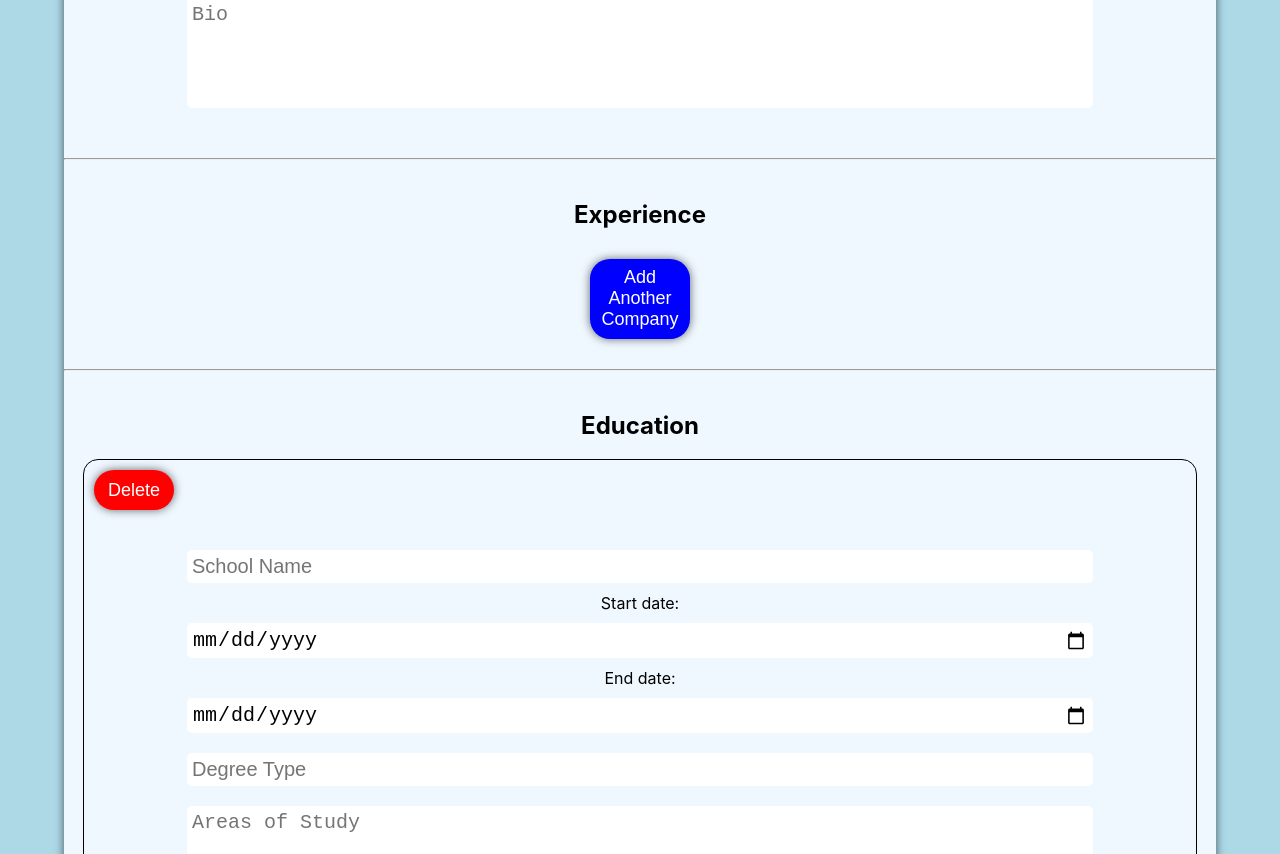
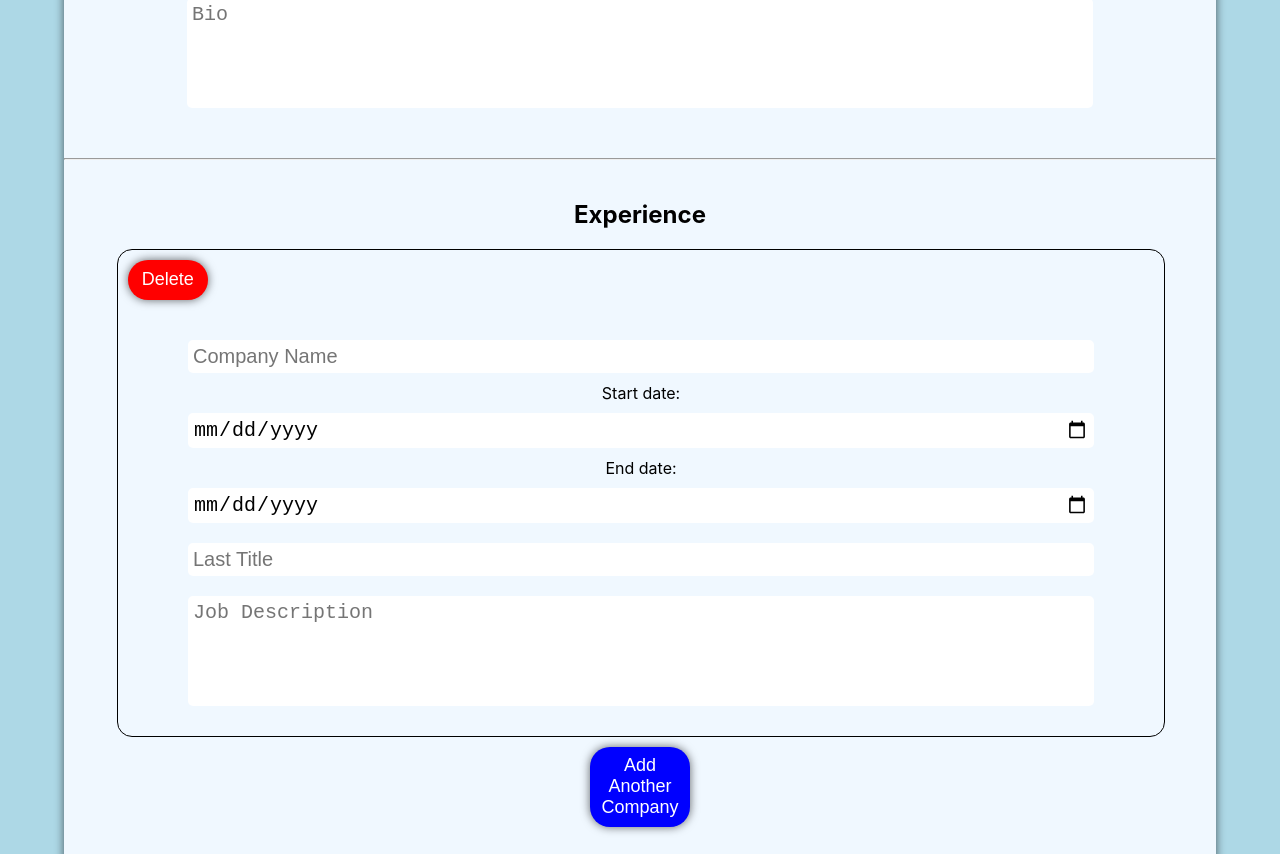
Before and after one commit to chadjcampbell/cv-project, a React (Create React App) app: page / in a window 1280 px wide. Shown: the part 486-1340 px from the top of the page. Built offline with nearby package versions, Linux system fonts and the light colour scheme.

Commit message:
import uuid, complete rework of Experience state management

```diff
--- a/package.json
+++ b/package.json
@@ -10,6 +10,7 @@
     "react-dom": "^18.2.0",
     "react-scripts": "5.0.1",
     "react-to-print": "^2.14.10",
+    "react-uuid": "^2.0.0",
     "web-vitals": "^2.1.4"
   },
   "scripts": {
--- a/src/App.js
+++ b/src/App.js
@@ -3,24 +3,43 @@ import "./App.css";
 import Header from "./components/Header";
 import Main from "./components/Main";
 import Preview from "./components/Preview";
+import uuid from "react-uuid";
 
 function App() {
+  function newExperience() {
+    return {
+      id: uuid(),
+      company: "",
+      start: "",
+      end: "",
+      title: "",
+      jobDesc: "",
+    };
+  }
   const [personalInfo, setPersonalInfo] = useState({});
-  const [experience, setExperience] = useState([]);
+  const [experience, setExperience] = useState([newExperience()]);
 
-  function addPersonalInfo(key, info) {
+  function changePersonalInfo(key, info) {
     setPersonalInfo({ ...personalInfo, [`${key}`]: info });
   }
 
-  function addExperience(index, key, info) {
-    let newExperience = { ...experience[index], [`${key}`]: info };
-    setExperience([...experience, newExperience]);
+  function addExperience() {
+    setExperience([...experience, newExperience()]);
+  }
+
+  function deleteExperience(id) {
+    setExperience(experience.filter((exp) => exp.id !== id));
   }
 
   return (
     <div className="App">
       <Header />
-      <Main addPersonalInfo={addPersonalInfo} addExperience={addExperience} />
+      <Main
+        changePersonalInfo={changePersonalInfo}
+        experience={experience}
+        addExperience={addExperience}
+        deleteExperience={deleteExperience}
+      />
       <Preview personalInfo={personalInfo} experience={experience} />
     </div>
   );
--- a/src/components/ComponentToPrint.js
+++ b/src/components/ComponentToPrint.js
@@ -12,7 +12,6 @@ const ComponentToPrint = forwardRef(function ComponentToPrint(
       <h3>{personalInfo.email}</h3>
       <h4>{personalInfo.address}</h4>
       <h5>{personalInfo.bio}</h5>
-      <h4>{experience}</h4>
     </div>
   );
 });
--- a/src/components/Experience.js
+++ b/src/components/Experience.js
@@ -1,80 +1,37 @@
-import { useState } from "react";
-
-function ExpSection({ index, handleDelete, addExperience }) {
-  function handleChange(index, event) {
-    addExperience(index, event.target.name, event.target.value);
-  }
+function Experience({ experience, addExperience, deleteExperience }) {
   return (
-    <section className="expSection">
-      <button onClick={() => handleDelete(index)} className="deleteBtn">
+    <div className="Experience section">
+      <h2>Experience</h2>
+      <div className="expContainer">
+        {experience.map((exp) => (
+          <section key={exp.id} className="expSection">
+            <button
+              onClick={() => deleteExperience(exp.id)}
+              className="deleteBtn"
+            >
               Delete
             </button>
             <form autoComplete="off">
               <input
-          onChange={handleChange}
                 placeholder="Company Name"
                 type="text"
                 name="company"
               ></input>
               <div className="dates">
                 <label htmlFor="start">Start date:</label>
-          <input
-            onChange={handleChange}
-            type="date"
-            id="start"
-            name="start"
-          ></input>
+                <input type="date" id="start" name="start"></input>
               </div>
               <div className="dates">
                 <label htmlFor="end">End date:</label>
-          <input
-            onChange={handleChange}
-            type="date"
-            id="end"
-            name="end"
-          ></input>
+                <input type="date" id="end" name="end"></input>
               </div>
-        <input
-          onChange={handleChange}
-          placeholder="Last Title"
-          type="text"
-          name="title"
-        ></input>
-        <textarea
-          onChange={handleChange}
-          placeholder="Job Description"
-          name="jobDesc"
-        ></textarea>
+              <input placeholder="Last Title" type="text" name="title"></input>
+              <textarea placeholder="Job Description" name="jobDesc"></textarea>
             </form>
           </section>
-  );
-}
-
-function Experience({ addExperience }) {
-  const [inputs, setInputs] = useState([]);
-  function handleDelete(index) {
-    let newInputs = [...inputs];
-    newInputs.splice(index, 1);
-    setInputs(newInputs);
-  }
-  return (
-    <div className="Experience section">
-      <h2>Experience</h2>
-      <div className="expContainer">
-        {inputs.map((ExpSection, index) => (
-          <ExpSection
-            addExperience={addExperience}
-            key={index}
-            handleDelete={handleDelete}
-          />
         ))}
       </div>
-      <button
-        onClick={() => {
-          setInputs([...inputs, ExpSection]);
-        }}
-        className="addBtn"
-      >
+      <button onClick={addExperience} className="addBtn">
         Add Another Company
       </button>
     </div>
--- a/src/components/Main.js
+++ b/src/components/Main.js
@@ -2,12 +2,21 @@ import Education from "./Education";
 import Experience from "./Experience";
 import Personal from "./Personal";
 
-function Main({ addPersonalInfo, addExperience }) {
+function Main({
+  changePersonalInfo,
+  experience,
+  addExperience,
+  deleteExperience,
+}) {
   return (
     <div className="Main">
-      <Personal addPersonalInfo={addPersonalInfo} />
+      <Personal changePersonalInfo={changePersonalInfo} />
       <hr />
-      <Experience addExperience={addExperience} />
+      <Experience
+        experience={experience}
+        addExperience={addExperience}
+        deleteExperience={deleteExperience}
+      />
       <hr />
       <Education />
     </div>
--- a/src/components/Personal.js
+++ b/src/components/Personal.js
@@ -1,6 +1,6 @@
-function Personal({ addPersonalInfo }) {
+function Personal({ changePersonalInfo }) {
   function handleChange(event) {
-    addPersonalInfo(event.target.name, event.target.value);
+    changePersonalInfo(event.target.name, event.target.value);
   }
   return (
     <div className="Personal section">
```
Also changed, not shown: 1 other file (tests, documents, lock files or other folders). Lines whose indentation alone changed are shown as unchanged.
